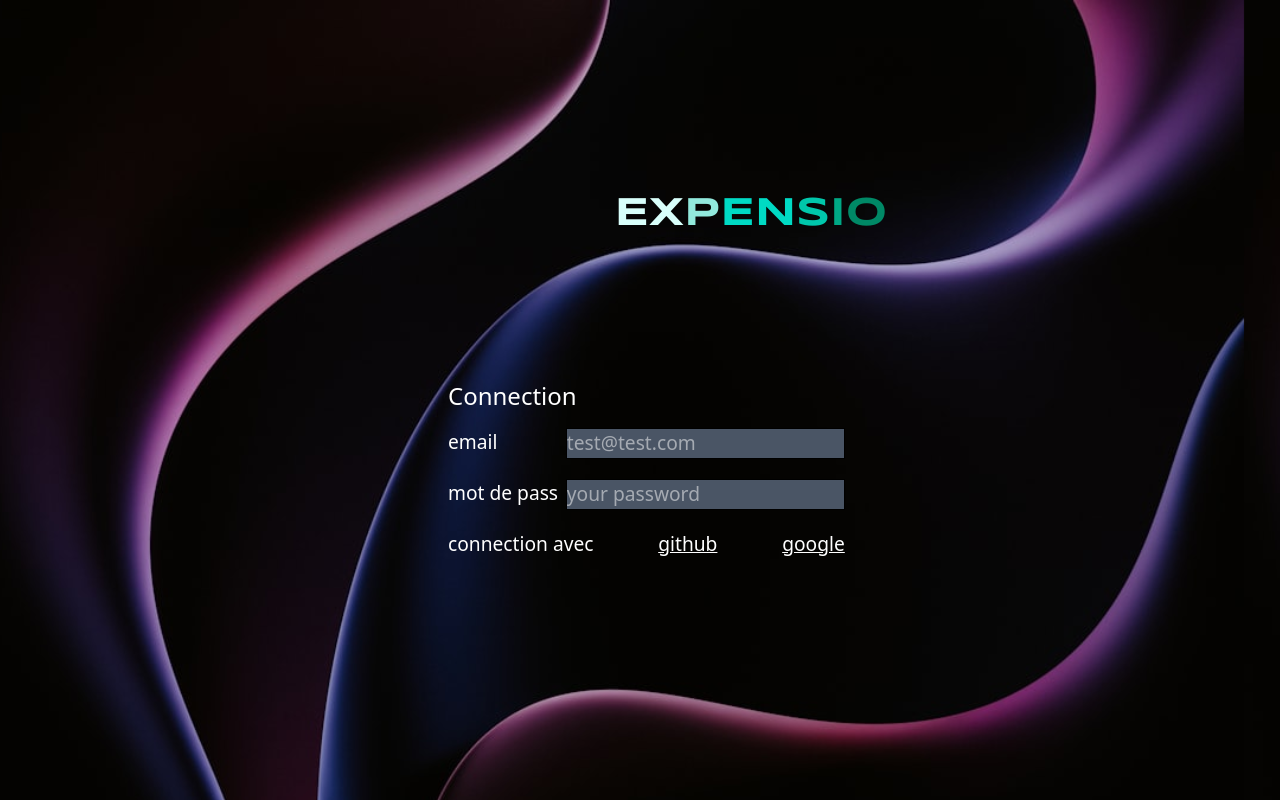
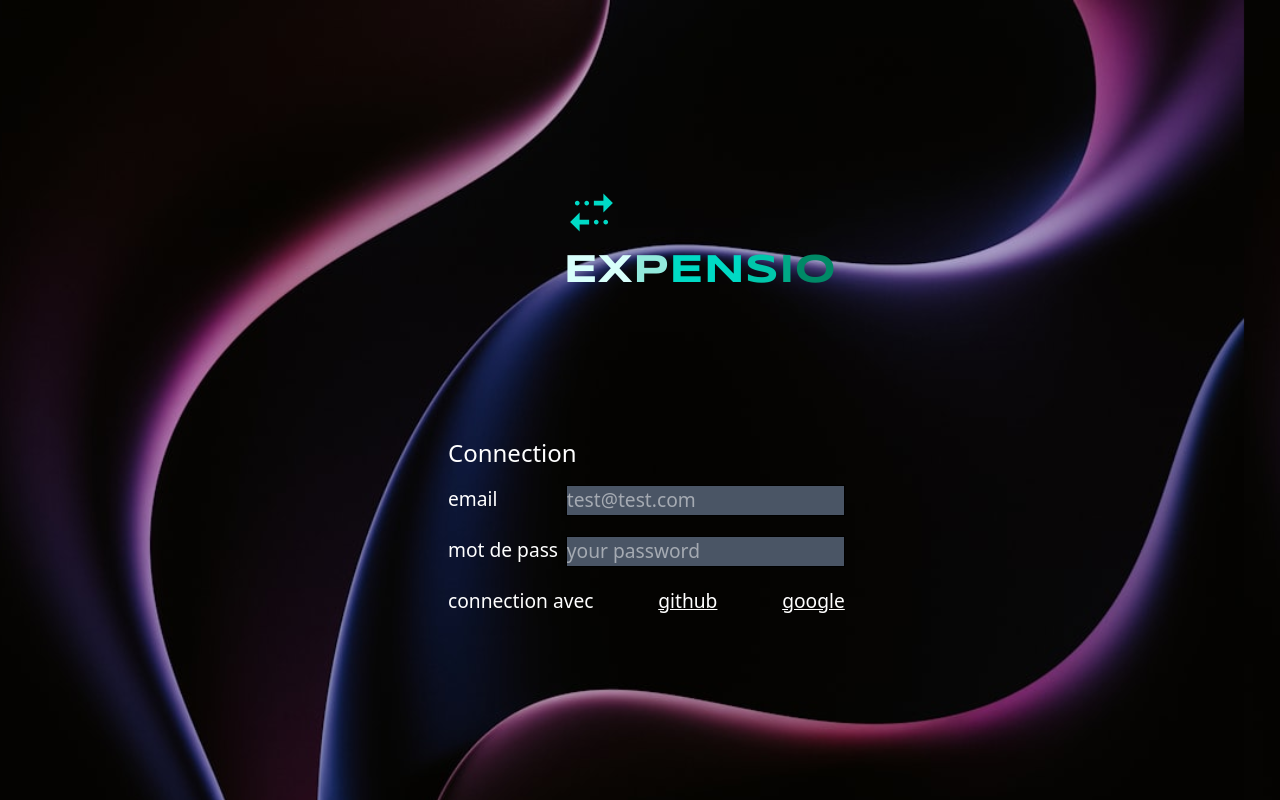
Before and after one commit to mysteriou13/expense-track, a Next.js app: page / in a window 1280 px wide. Built offline with nearby package versions, Linux system fonts and the light colour scheme; no server answers.

Commit message:
add component Arrox and titleindex

```diff
--- /dev/null
+++ b/src/app/components/Arrow/Arrow.tsx
@@ -0,0 +1,15 @@
+import React from "react";
+
+export default function Arrow() {
+  return (
+    <div>
+      <svg
+        className="w-14.25 h-14.25 fill-[rgb(0,218,198)] "
+        viewBox="0 0 24 24"
+      >
+        <path fill="none" d="M0 0h24v24H0z"></path>
+        <path d="m17 4 4 4-4 4V9h-4V7h4V4zm-7 3c-.55 0-1 .45-1 1s.45 1 1 1 1-.45 1-1-.45-1-1-1zM6 7c-.55 0-1 .45-1 1s.45 1 1 1 1-.45 1-1-.45-1-1-1zm1 10h4v-2H7v-3l-4 4 4 4v-3zm7 0c.55 0 1-.45 1-1s-.45-1-1-1-1 .45-1 1 .45 1 1 1zm4 0c.55 0 1-.45 1-1s-.45-1-1-1-1 .45-1 1 .45 1 1 1z"></path>
+      </svg>
+    </div>
+  );
+}
--- /dev/null
+++ b/src/app/components/TitleIndex/TitleIIndex.tsx
@@ -0,0 +1,18 @@
+import { Syncopate } from "next/font/google";
+
+const syncopate = Syncopate({ subsets: ["latin"], weight: "700" });
+
+export default function TitleIIndex() {
+  return (
+    <div>
+      <p className={`${syncopate.className}`}>
+        <span className="font-bold text-[#d8fffbff]">EX</span>
+        <span className="text-[rgb(146,233,220)]">P</span>
+        <span className="text-[rgb(0,218,196)]">EN</span>
+        <span className="text-[rgb(0,199,171)]">S</span>
+        <span className="text-[rgb(0,168,133)]">I</span>
+        <span className="text-[rgb(0,137,102)]">O</span>
+      </p>
+    </div>
+  );
+}
--- a/src/app/page.tsx
+++ b/src/app/page.tsx
@@ -2,10 +2,8 @@
 import { authOptions } from "./api/auth/[...nextauth]/route";
 import FromConnection from "./components/fromConnection/fromConnection";
 import Deconnection from "./components/Deconnection/Deconnection";
-
-import { Syncopate } from 'next/font/google';
-
-const syncopate = Syncopate({ subsets: ['latin'], weight: '700' });
+import Arrow from "./components/Arrow/Arrow";
+import TitleIIndex from "./components/TitleIndex/TitleIIndex";
 export default async function Home() {
   const session = await getServerSession(authOptions);
 
@@ -14,15 +12,9 @@
       {!session ? (
         <div className="h-screen w-screen bg-cover bg-position-[-36px_0px] bg-[url(/back-index.jpg)]">
           <div>
-            <div className="font-bold text-white relative left-[48vw] top-[23vh]  w-[31vw] h-[60%] text-[40px]">
-              <p className={`${syncopate.className}`}>
-              <span className="font-bold text-[#d8fffbff]">EX</span>
-              <span className="text-[rgb(146,233,220)]">P</span>
-              <span className="text-[rgb(0,218,196)]">EN</span>
-              <span className="text-[rgb(0,199,171)]">S</span>
-              <span className="text-[rgb(0,168,133)]">I</span>
-              <span className="text-[rgb(0,137,102)]">O</span>
-              </p>
+            <div className="font-bold text-white relative left-[44vw] top-[23vh]  w-[31vw] h-[60%] text-[40px]">
+              <Arrow />
+              <TitleIIndex />
             </div>
             <div>
               <FromConnection />
```
